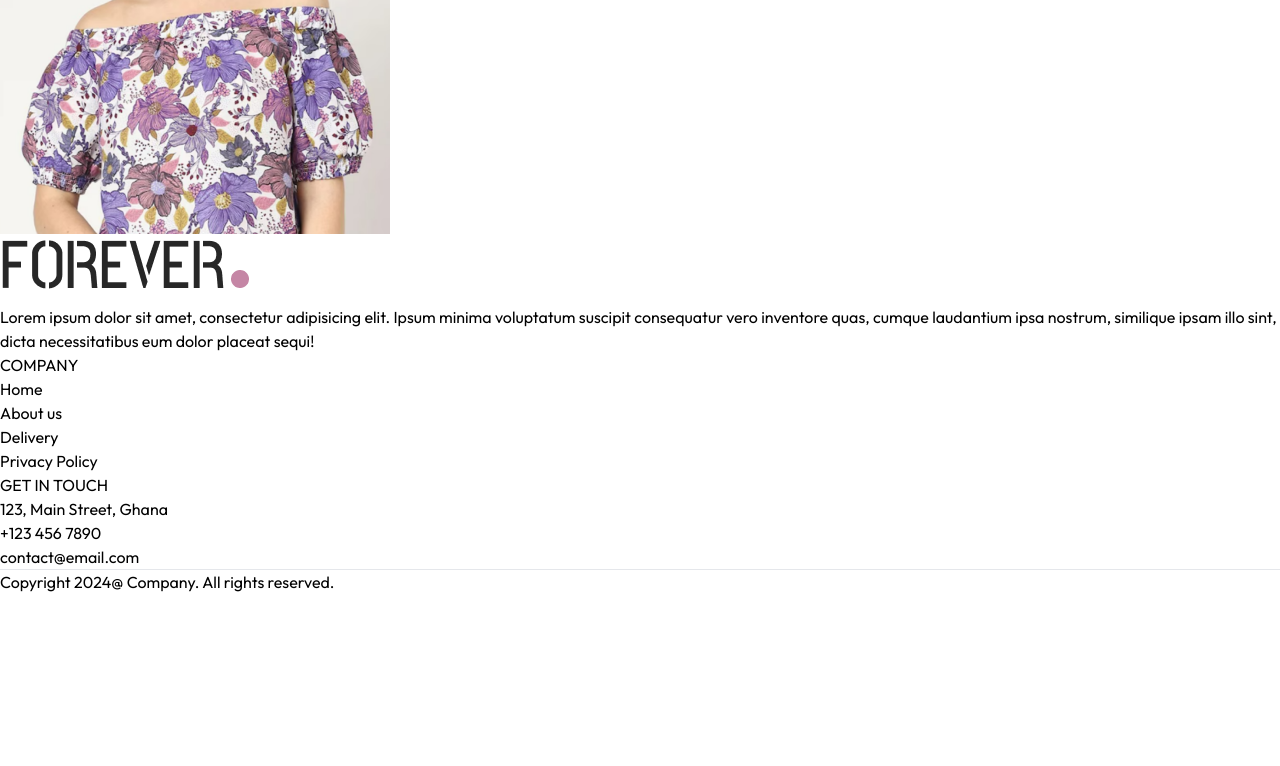
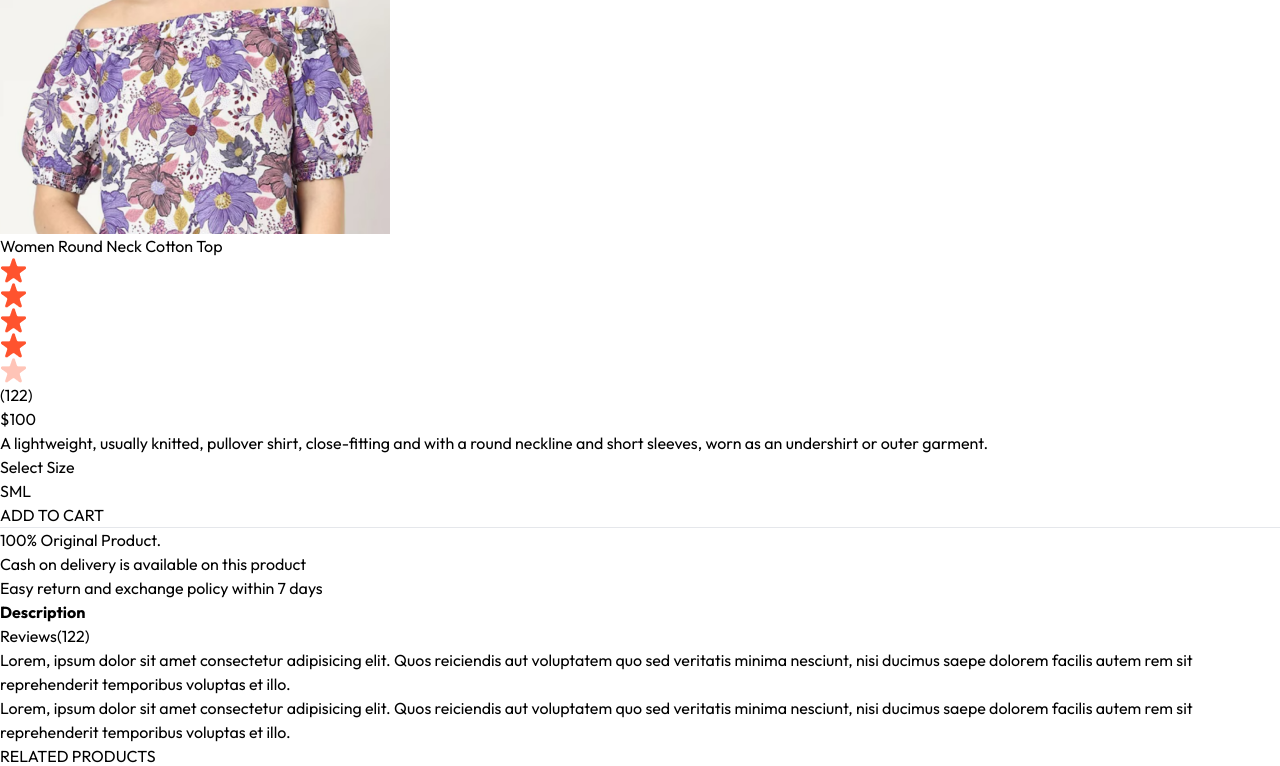
Before and after one commit to Dallas-iKe/eCommence_app, a React (Vite) app in the folder client/: page /product/aaaaa in a window 1280 px wide. Shown: the part 1188-1954 px from the top of the page. Before the commit the page ends 1782 px from the top, so only its background shows below. Built offline with nearby package versions, Linux system fonts and the light colour scheme.

Commit message:
New Commit

```diff
--- a/client/package.json
+++ b/client/package.json
@@ -9,7 +9,8 @@
   "dependencies": {
     "react": "^18.0.0",
     "react-dom": "^18.0.0",
-    "react-router-dom": "^6.0.0"
+    "react-router-dom": "^6.0.0",
+    "react-toastify": "^11.0.3"
   },
   "devDependencies": {
     "@vitejs/plugin-react": "^4.3.4",
--- a/client/src/App.jsx
+++ b/client/src/App.jsx
@@ -12,10 +12,12 @@
 import Navbar from './components/Navbar'
 import Footer from './components/Footer'
 import SearchBar from './components/SearchBar'
+import { ToastContainer, toast } from 'react-toastify';
 
 const App = () => {
   return (
     <div className='px-4 sm:px-[5vw] md:px-[7vw] lg:px-[9vw]'>
+      <ToastContainer />
       <Navbar />
       <SearchBar />
       <Routes>
--- /dev/null
+++ b/client/src/components/RelatedProducts.jsx
@@ -0,0 +1,42 @@
+import React, { useContext, useEffect, useState } from 'react'
+import { ShopContext } from '../contexts/ShopContext';
+import Title from '../components/Title';
+import ProductItem from '../components/ProductItem';
+
+
+const RelatedProducts = ({category, subCategory}) => {
+
+    const {products} = useContext(ShopContext);
+    const [related, setRelated] = useState([]);
+
+    useEffect(() =>{
+        if(products.length > 0){
+
+            let productCopy = products.slice();
+            productCopy = productCopy.filter((item)=>category === item.category);
+            productCopy = productCopy.filter((item)=>subCategory === item.subCategory);
+
+            setRelated(productCopy.slice(0,5));
+
+
+        }
+
+    },[products])
+  return (
+    <div className='my-24'>
+        <div className='text-center text-3xl py-2'>
+            <Title text1={'RELATED'} text2={'PRODUCTS'} />
+        </div>
+
+        <div className='grid grid-cols-2 sm:grid-3 md:grid-cols-4 lg:grid-cols-5 gap-4 gap-y-6'>
+            {related.map((item, index)=>(
+                <ProductItem key={index} id={item._id} name={item.name} price={item.price} image={item.image} />
+            ))}
+
+        </div>
+
+    </div>
+  )
+}
+
+export default RelatedProducts
--- a/client/src/contexts/ShopContext.jsx
+++ b/client/src/contexts/ShopContext.jsx
@@ -1,5 +1,6 @@
-import { createContext, useState } from "react";
+import { createContext, useEffect, useState } from "react";
 import { products } from "../assets/assets";
+import { toast } from "react-toastify";
 
 export const ShopContext = createContext();
 
@@ -9,11 +10,44 @@
     const delivery_fee = 10;
     const [search, setSearch] = useState('');
     const [showSearch, setShowSearch] = useState(false);
+    const [cartItem, setCartItem] = useState([]);
+
+    const addToCart = async (itemId, size) =>{
+
+        if(!size){
+            toast.error('Select Product Size');
+            return
+        }
+
+        let cartData = structuredClone(cartItem);
+
+        if (cartData[itemId]) {
+            if (cartData[itemId][size]){
+                cartData[itemId][size] += 1;
+            }
+            else{
+                cartData[itemId][size] = 1;
+            }
+        }
+        else{
+            cartData[itemId] = {};
+            cartData[itemId][size] = 1;
+        }
+
+        setCartItem(cartData);
+
+    }
+
+    useEffect(() =>{
+        console.log(cartItem);
+
+    },[cartItem])
 
 
     const value ={
         products, currency, delivery_fee,
-        search, setSearch, showSearch, setShowSearch
+        search, setSearch, showSearch, setShowSearch,
+        cartItem, addToCart
     }
 
     return (
--- a/client/src/index.css
+++ b/client/src/index.css
@@ -18,6 +18,10 @@
   font-style: normal;
 }
 
+::-webkit-scrollbar{
+  display: none;
+}
+
 @media (max-width: 640px) {
   a.active{
     background-color: black;
--- a/client/src/pages/Product.jsx
+++ b/client/src/pages/Product.jsx
@@ -1,14 +1,16 @@
 import React, { useContext, useState, useEffect } from 'react'
 import { useParams } from 'react-router-dom'
 import { ShopContext } from '../contexts/ShopContext';
+import { assets } from '../assets/assets';
+import RelatedProducts from '../components/RelatedProducts';
 
 const product = () => {
 
   const {productId} =useParams();
-  console.log(productId);
-  const {products} = useContext(ShopContext);
+  const {products, currency, addToCart} = useContext(ShopContext);
   const [productData, setProductData] = useState(false);
   const [image, setimage] = useState('');
+  const [size, setsize] = useState('')
 
   const fetchProductData = async () =>{
     products.map((item)=>{
@@ -26,9 +28,9 @@
 
   return productData ? (
     <div className='border-t pt-10 transition-opacity ease-in duration-500 opacity-100'>
-      {/* Product Data */}
+      {/* .........Product Data........ */}
       <div className='flex gap-12 sm:gap-12 flex-col sm:flex-row'>
-        {/* Product Images */}
+        {/* ...........Product Images........ */}
         <div className='flex-1 flex flex-col-reverse gap-3 sm:flex-row'>
           <div className='flex flex-col overflow-x-auto sm:overflow-y-scroll justify-between sm:justify-normal sm:w-[18.7%] w-full'>
             {
@@ -37,11 +39,60 @@
               ))
             }
           </div>
-          <div className='w-full sm:w-[80%]'>
+          <div className='w-full sm:w-[81%]'>
             <img className='w-full h-auto' src={image} alt="" />
           </div>
         </div>
+
+        {/* ........Producr info......... */}
+        <div className='flex-1'>
+          <h1 className='font-medium text-2xl mt-2'>{productData.name}</h1>
+          <div className='flex items-center gap-1 mt-200'>
+            <img src={assets.star_icon} alt="" className="w-3 5" />
+            <img src={assets.star_icon} alt="" className="w-3 5" />
+            <img src={assets.star_icon} alt="" className="w-3 5" />
+            <img src={assets.star_icon} alt="" className="w-3 5" />
+            <img src={assets.star_dull_icon} alt="" className="w-3 5" />
+            <p className='pl-2'>(122)</p>
+          </div>
+          <p className='mt-5 text-3xl font-medium'>{currency}{productData.price}</p>
+          <p className='mt-5 text-gray-500 md:w-4/5 '>{productData.description}</p>
+          <div className='flex flex-col gap-4  my-4'>
+            <p>Select Size</p>
+            <div className='flex gap-2 mb-2'>
+              {productData.sizes.map((item, index)=>(
+                <button onClick={()=>setsize(item)} className={`border py-2 px-4 bg-gray-100 ${item === size ? 'border-orange-500' :''} `} key={index}>{item}</button>
+              ))}
+            </div>
+          </div>
+          <button onClick={() => addToCart(productData._id,size)} className='bg-black text-white px-8 py-3 text-sm active:bg-gray-500'>ADD TO CART</button>
+          <hr className='mt-8 sm:w-4/5' />
+          <div className='text-sm text-gray-500 mt-3 flex flex-col gap-1 '>
+            <p>100% Original Product.</p>
+            <p>Cash on delivery is available on this product</p>
+            <p>Easy return and exchange policy within 7 days</p>
+
+          </div>
+        </div>
       </div>
+
+      {/* ...........Description & Review Section........ */}
+      <div className='mt-20'>
+        <div className='flex'>
+          <b className='border px-5 py-3 text-sm'>Description</b>
+          <p className='border px-5 py-3 text-sm'>Reviews(122)</p>
+        </div>
+        <div className='flex flex-col gap-4 border px-6 py-6 text-sm text-gray-500'>
+          <p>Lorem, ipsum dolor sit amet consectetur adipisicing elit. Quos reiciendis aut voluptatem quo sed veritatis minima nesciunt, nisi ducimus saepe dolorem facilis autem rem sit reprehenderit temporibus voluptas et illo.
+          </p>
+          <p>Lorem, ipsum dolor sit amet consectetur adipisicing elit. Quos reiciendis aut voluptatem quo sed veritatis minima nesciunt, nisi ducimus saepe dolorem facilis autem rem sit reprehenderit temporibus voluptas et illo.
+          </p>
+        </div>
+      </div>
+
+      {/* ...........Display Related Products........ */}
+
+      <RelatedProducts category={productData.category} subCategory={productData.subCategory} />
 
     </div>
   ) : <div className='opacity-0' ></div>
```
Also changed, not shown: 1 other file (tests, documents, lock files or other folders).
